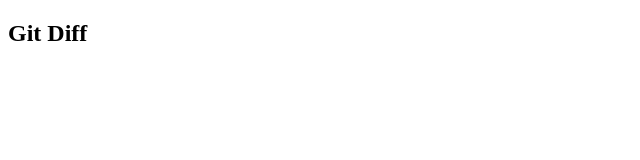
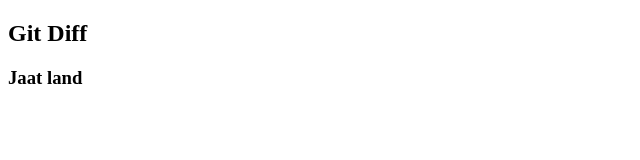
Before and after one commit to vanshh007-ds/Git-Diff, a plain HTML site: page index.html in a window 1280 px wide. Shown: the full height of the page, 0-640 px from the left. Drawn offline with Linux system fonts and the light colour scheme.

Commit message:
Second Done

```diff
--- a/index.html
+++ b/index.html
@@ -7,5 +7,6 @@
 </head>
 <body>
 <h2>Git Diff</h2>
+<h3>Jaat land</h3>
 </body>
 </html>
```
